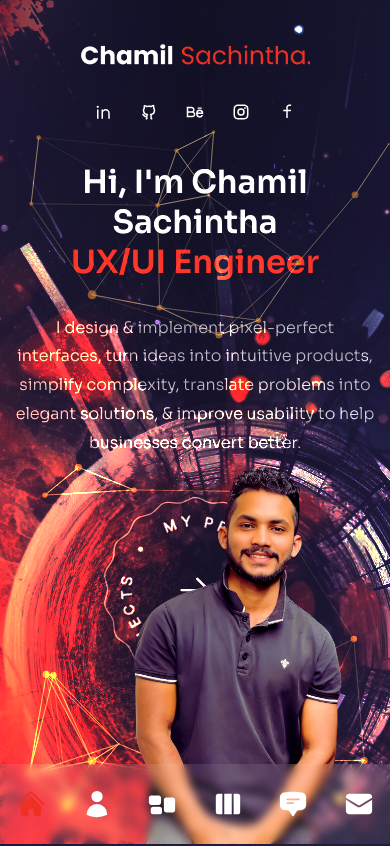
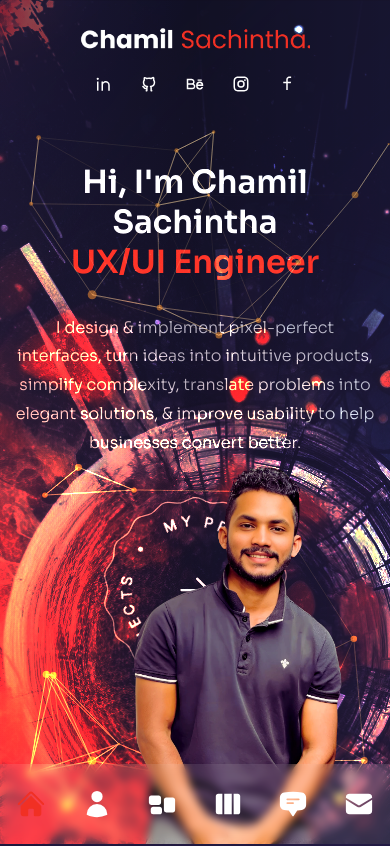
Before and after one commit to ChamilSachintha/Personal-Portfolio-2, a Next.js app: page / in a window 390 px wide. Shown: the top 846 px of the page. Built offline with nearby package versions, Linux system fonts and the light colour scheme.

Commit message:
Change spacing in header - mobile

```diff
--- a/components/Header.js
+++ b/components/Header.js
@@ -5,7 +5,7 @@
 const Header = () => {
   return ( <header className="absolute z-30 w-full flex items-center px-16 xl:px-0 xl:h-[90px]">
     <div className="container mx-auto">
-      <div className="flex flex-col lg:flex-row justify-between items-center gap-y-6 py-8">
+      <div className="flex flex-col lg:flex-row justify-between items-center gap-y-3 md:gap-y-6 py-4 md:py-8">
         {/* Logo */}
         <Link href={"/"}>
           <Image
```
